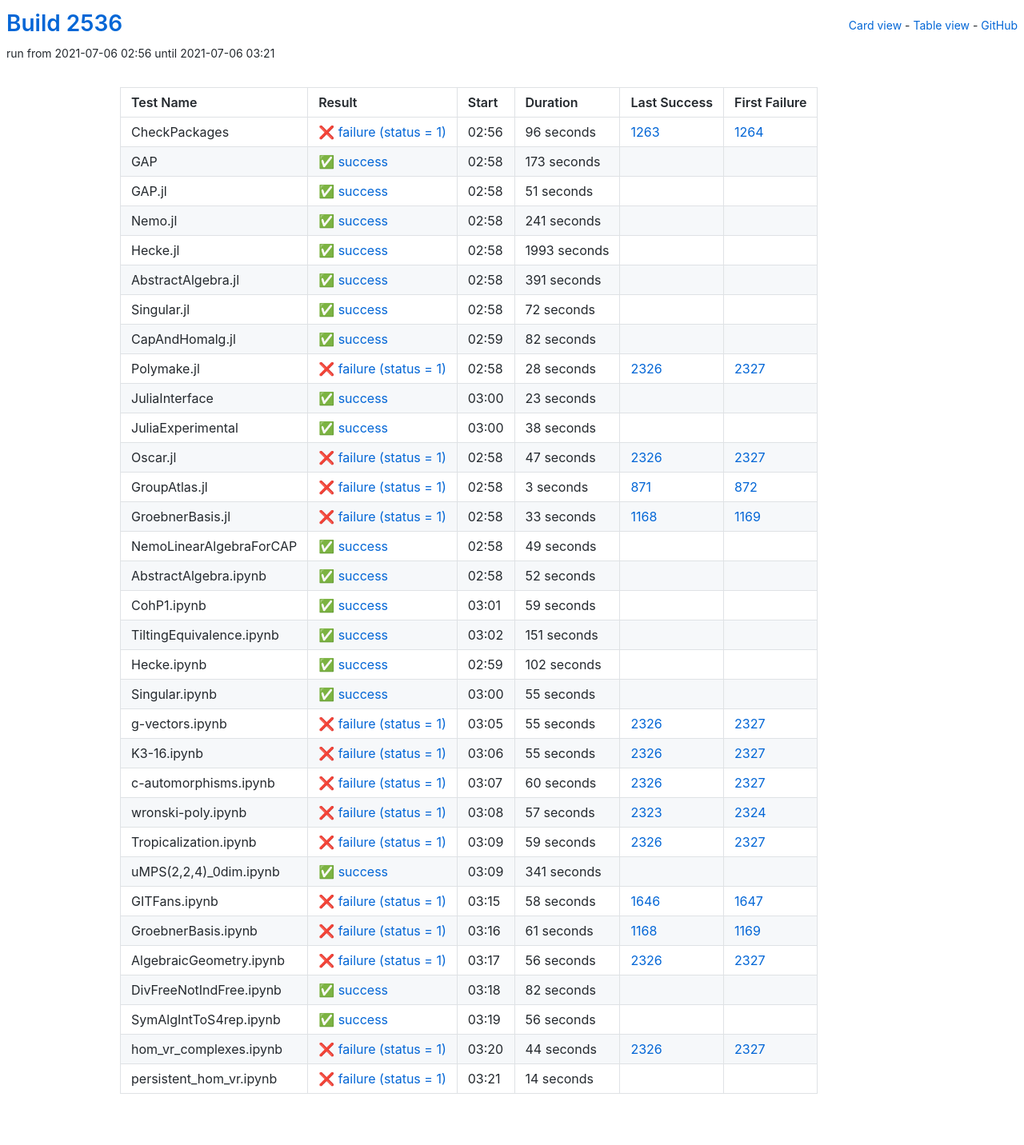
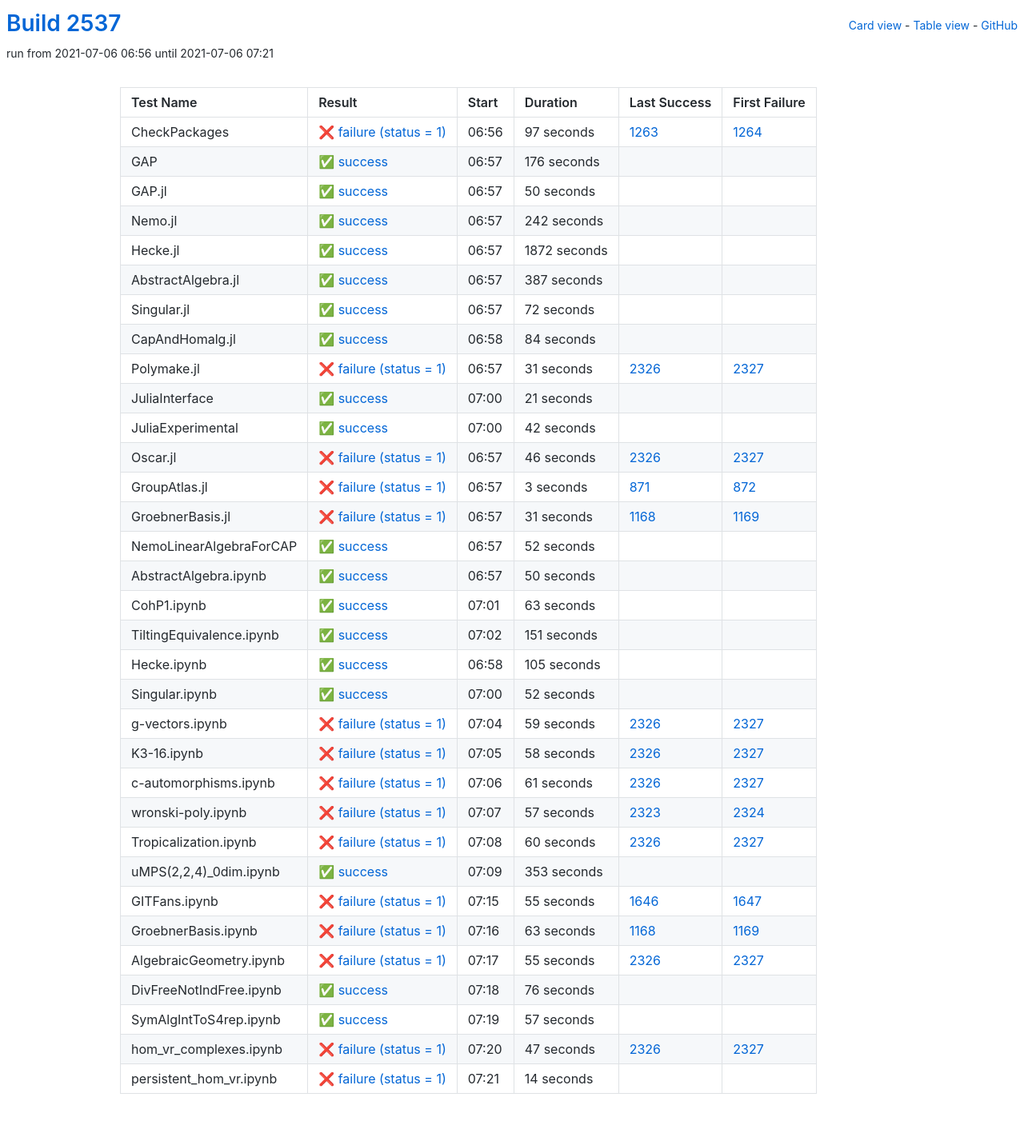
Before and after one commit to oscar-system/oscar-ci-status-stable, a Jekyll site: the page built from table.html, in a window 1280 px wide. Shown: the whole page at 80% size. Built offline with Jekyll 4.4.1, drawn with Linux system fonts in a browser that asks for light colours.

Commit message:
Build #2537

```diff
--- a/_data/ci.yml
+++ b/_data/ci.yml
@@ -1,6 +1,6 @@
 ---
-build: 2536
-build_url: https://oscarci.mathematik.uni-kl.de/job/oscar-stable/2536/
+build: 2537
+build_url: https://oscarci.mathematik.uni-kl.de/job/oscar-stable/2537/
 job: oscar-stable
 organization: oscar-system
 repo: oscar-ci-status-stable
@@ -8,80 +8,80 @@ repourl: https://github.com/oscar-system/oscar-ci-status-stable
 tests:
 - name: CheckPackages
   id: checkpackages
-  log: https://oscarci.mathematik.uni-kl.de/job/oscar-stable/2536/artifact/logs/build-2536/CheckPackages.log
-  start: 2021-07-06 02:56
+  log: https://oscarci.mathematik.uni-kl.de/job/oscar-stable/2537/artifact/logs/build-2537/CheckPackages.log
+  start: 2021-07-06 06:56
   success: false
   exitcode: 1
   status: failure
-  duration: 96
+  duration: 97
   last_success: 1263
   last_success_url: https://oscarci.mathematik.uni-kl.de/job/oscar-stable/1263/
   first_failure: 1264
   first_failure_url: https://oscarci.mathematik.uni-kl.de/job/oscar-stable/1264/
 - name: GAP
   id: gap
-  log: https://oscarci.mathematik.uni-kl.de/job/oscar-stable/2536/artifact/logs/build-2536/GAP.log
-  start: 2021-07-06 02:58
+  log: https://oscarci.mathematik.uni-kl.de/job/oscar-stable/2537/artifact/logs/build-2537/GAP.log
+  start: 2021-07-06 06:57
   success: true
   exitcode: 0
   status: success
-  duration: 173
+  duration: 176
   last_success: false
   last_success_url:
   first_failure: false
   first_failure_url:
 - name: GAP.jl
   id: gap-jl
-  log: https://oscarci.mathematik.uni-kl.de/job/oscar-stable/2536/artifact/logs/build-2536/GAP.jl.log
-  start: 2021-07-06 02:58
+  log: https://oscarci.mathematik.uni-kl.de/job/oscar-stable/2537/artifact/logs/build-2537/GAP.jl.log
+  start: 2021-07-06 06:57
   success: true
   exitcode: 0
   status: success
-  duration: 51
+  duration: 50
   last_success: false
   last_success_url:
   first_failure: false
   first_failure_url:
 - name: Nemo.jl
   id: nemo-jl
-  log: https://oscarci.mathematik.uni-kl.de/job/oscar-stable/2536/artifact/logs/build-2536/Nemo.jl.log
-  start: 2021-07-06 02:58
+  log: https://oscarci.mathematik.uni-kl.de/job/oscar-stable/2537/artifact/logs/build-2537/Nemo.jl.log
+  start: 2021-07-06 06:57
   success: true
   exitcode: 0
   status: success
-  duration: 241
+  duration: 242
   last_success: false
   last_success_url:
   first_failure: false
   first_failure_url:
 - name: Hecke.jl
   id: hecke-jl
-  log: https://oscarci.mathematik.uni-kl.de/job/oscar-stable/2536/artifact/logs/build-2536/Hecke.jl.log
-  start: 2021-07-06 02:58
+  log: https://oscarci.mathematik.uni-kl.de/job/oscar-stable/2537/artifact/logs/build-2537/Hecke.jl.log
+  start: 2021-07-06 06:57
   success: true
   exitcode: 0
   status: success
-  duration: 1993
+  duration: 1872
   last_success: false
   last_success_url:
   first_failure: false
   first_failure_url:
 - name: AbstractAlgebra.jl
   id: abstractalgebra-jl
-  log: https://oscarci.mathematik.uni-kl.de/job/oscar-stable/2536/artifact/logs/build-2536/AbstractAlgebra.jl.log
-  start: 2021-07-06 02:58
+  log: https://oscarci.mathematik.uni-kl.de/job/oscar-stable/2537/artifact/logs/build-2537/AbstractAlgebra.jl.log
+  start: 2021-07-06 06:57
   success: true
   exitcode: 0
   status: success
-  duration: 391
+  duration: 387
   last_success: false
   last_success_url:
   first_failure: false
   first_failure_url:
 - name: Singular.jl
   id: singular-jl
-  log: https://oscarci.mathematik.uni-kl.de/job/oscar-stable/2536/artifact/logs/build-2536/Singular.jl.log
-  start: 2021-07-06 02:58
+  log: https://oscarci.mathematik.uni-kl.de/job/oscar-stable/2537/artifact/logs/build-2537/Singular.jl.log
+  start: 2021-07-06 06:57
   success: true
   exitcode: 0
   status: success
@@ -92,68 +92,68 @@ tests:
   first_failure_url:
 - name: CapAndHomalg.jl
   id: capandhomalg-jl
-  log: https://oscarci.mathematik.uni-kl.de/job/oscar-stable/2536/artifact/logs/build-2536/CapAndHomalg.jl.log
-  start: 2021-07-06 02:59
+  log: https://oscarci.mathematik.uni-kl.de/job/oscar-stable/2537/artifact/logs/build-2537/CapAndHomalg.jl.log
+  start: 2021-07-06 06:58
   success: true
   exitcode: 0
   status: success
-  duration: 82
+  duration: 84
   last_success: false
   last_success_url:
   first_failure: false
   first_failure_url:
 - name: Polymake.jl
   id: polymake-jl
-  log: https://oscarci.mathematik.uni-kl.de/job/oscar-stable/2536/artifact/logs/build-2536/Polymake.jl.log
-  start: 2021-07-06 02:58
+  log: https://oscarci.mathematik.uni-kl.de/job/oscar-stable/2537/artifact/logs/build-2537/Polymake.jl.log
+  start: 2021-07-06 06:57
   success: false
   exitcode: 1
   status: failure
-  duration: 28
+  duration: 31
   last_success: 2326
   last_success_url: https://oscarci.mathematik.uni-kl.de/job/oscar-stable/2326/
   first_failure: 2327
   first_failure_url: https://oscarci.mathematik.uni-kl.de/job/oscar-stable/2327/
 - name: JuliaInterface
   id: juliainterface
-  log: https://oscarci.mathematik.uni-kl.de/job/oscar-stable/2536/artifact/logs/build-2536/JuliaInterface.log
-  start: 2021-07-06 03:00
+  log: https://oscarci.mathematik.uni-kl.de/job/oscar-stable/2537/artifact/logs/build-2537/JuliaInterface.log
+  start: 2021-07-06 07:00
   success: true
   exitcode: 0
   status: success
-  duration: 23
+  duration: 21
   last_success: false
   last_success_url:
   first_failure: false
   first_failure_url:
 - name: JuliaExperimental
   id: juliaexperimental
-  log: https://oscarci.mathematik.uni-kl.de/job/oscar-stable/2536/artifact/logs/build-2536/JuliaExperimental.log
-  start: 2021-07-06 03:00
+  log: https://oscarci.mathematik.uni-kl.de/job/oscar-stable/2537/artifact/logs/build-2537/JuliaExperimental.log
+  start: 2021-07-06 07:00
   success: true
   exitcode: 0
   status: success
-  duration: 38
+  duration: 42
   last_success: false
   last_success_url:
   first_failure: false
   first_failure_url:
 - name: Oscar.jl
   id: oscar-jl
-  log: https://oscarci.mathematik.uni-kl.de/job/oscar-stable/2536/artifact/logs/build-2536/Oscar.jl.log
-  start: 2021-07-06 02:58
+  log: https://oscarci.mathematik.uni-kl.de/job/oscar-stable/2537/artifact/logs/build-2537/Oscar.jl.log
+  start: 2021-07-06 06:57
   success: false
   exitcode: 1
   status: failure
-  duration: 47
+  duration: 46
   last_success: 2326
   last_success_url: https://oscarci.mathematik.uni-kl.de/job/oscar-stable/2326/
   first_failure: 2327
   first_failure_url: https://oscarci.mathematik.uni-kl.de/job/oscar-stable/2327/
 - name: GroupAtlas.jl
   id: groupatlas-jl
-  log: https://oscarci.mathematik.uni-kl.de/job/oscar-stable/2536/artifact/logs/build-2536/GroupAtlas.jl.log
-  start: 2021-07-06 02:58
+  log: https://oscarci.mathematik.uni-kl.de/job/oscar-stable/2537/artifact/logs/build-2537/GroupAtlas.jl.log
+  start: 2021-07-06 06:57
   success: false
   exitcode: 1
   status: failure
@@ -164,32 +164,20 @@ tests:
   first_failure_url: https://oscarci.mathematik.uni-kl.de/job/oscar-stable/872/
 - name: GroebnerBasis.jl
   id: groebnerbasis-jl
-  log: https://oscarci.mathematik.uni-kl.de/job/oscar-stable/2536/artifact/logs/build-2536/GroebnerBasis.jl.log
-  start: 2021-07-06 02:58
+  log: https://oscarci.mathematik.uni-kl.de/job/oscar-stable/2537/artifact/logs/build-2537/GroebnerBasis.jl.log
+  start: 2021-07-06 06:57
   success: false
   exitcode: 1
   status: failure
-  duration: 33
+  duration: 31
   last_success: 1168
   last_success_url: https://oscarci.mathematik.uni-kl.de/job/oscar-stable/1168/
   first_failure: 1169
   first_failure_url: https://oscarci.mathematik.uni-kl.de/job/oscar-stable/1169/
 - name: NemoLinearAlgebraForCAP
   id: nemolinearalgebraforcap
-  log: https://oscarci.mathematik.uni-kl.de/job/oscar-stable/2536/artifact/logs/build-2536/NemoLinearAlgebraForCAP.log
-  start: 2021-07-06 02:58
-  success: true
-  exitcode: 0
-  status: success
-  duration: 49
-  last_success: false
-  last_success_url:
-  first_failure: false
-  first_failure_url:
-- name: AbstractAlgebra.ipynb
-  id: abstractalgebra-ipynb
-  log: https://oscarci.mathematik.uni-kl.de/job/oscar-stable/2536/artifact/logs/build-2536/AbstractAlgebra.ipynb.log
-  start: 2021-07-06 02:58
+  log: https://oscarci.mathematik.uni-kl.de/job/oscar-stable/2537/artifact/logs/build-2537/NemoLinearAlgebraForCAP.log
+  start: 2021-07-06 06:57
   success: true
   exitcode: 0
   status: success
@@ -198,22 +186,34 @@ tests:
   last_success_url:
   first_failure: false
   first_failure_url:
-- name: CohP1.ipynb
-  id: cohp1-ipynb
-  log: https://oscarci.mathematik.uni-kl.de/job/oscar-stable/2536/artifact/logs/build-2536/CohP1.ipynb.log
-  start: 2021-07-06 03:01
+- name: AbstractAlgebra.ipynb
+  id: abstractalgebra-ipynb
+  log: https://oscarci.mathematik.uni-kl.de/job/oscar-stable/2537/artifact/logs/build-2537/AbstractAlgebra.ipynb.log
+  start: 2021-07-06 06:57
   success: true
   exitcode: 0
   status: success
-  duration: 59
+  duration: 50
+  last_success: false
+  last_success_url:
+  first_failure: false
+  first_failure_url:
+- name: CohP1.ipynb
+  id: cohp1-ipynb
+  log: https://oscarci.mathematik.uni-kl.de/job/oscar-stable/2537/artifact/logs/build-2537/CohP1.ipynb.log
+  start: 2021-07-06 07:01
+  success: true
+  exitcode: 0
+  status: success
+  duration: 63
   last_success: false
   last_success_url:
   first_failure: false
   first_failure_url:
 - name: TiltingEquivalence.ipynb
   id: tiltingequivalence-ipynb
-  log: https://oscarci.mathematik.uni-kl.de/job/oscar-stable/2536/artifact/logs/build-2536/TiltingEquivalence.ipynb.log
-  start: 2021-07-06 03:02
+  log: https://oscarci.mathematik.uni-kl.de/job/oscar-stable/2537/artifact/logs/build-2537/TiltingEquivalence.ipynb.log
+  start: 2021-07-06 07:02
   success: true
   exitcode: 0
   status: success
@@ -224,68 +224,68 @@ tests:
   first_failure_url:
 - name: Hecke.ipynb
   id: hecke-ipynb
-  log: https://oscarci.mathematik.uni-kl.de/job/oscar-stable/2536/artifact/logs/build-2536/Hecke.ipynb.log
-  start: 2021-07-06 02:59
+  log: https://oscarci.mathematik.uni-kl.de/job/oscar-stable/2537/artifact/logs/build-2537/Hecke.ipynb.log
+  start: 2021-07-06 06:58
   success: true
   exitcode: 0
   status: success
-  duration: 102
+  duration: 105
   last_success: false
   last_success_url:
   first_failure: false
   first_failure_url:
 - name: Singular.ipynb
   id: singular-ipynb
-  log: https://oscarci.mathematik.uni-kl.de/job/oscar-stable/2536/artifact/logs/build-2536/Singular.ipynb.log
-  start: 2021-07-06 03:00
+  log: https://oscarci.mathematik.uni-kl.de/job/oscar-stable/2537/artifact/logs/build-2537/Singular.ipynb.log
+  start: 2021-07-06 07:00
   success: true
   exitcode: 0
   status: success
-  duration: 55
+  duration: 52
   last_success: false
   last_success_url:
   first_failure: false
   first_failure_url:
 - name: g-vectors.ipynb
   id: g-vectors-ipynb
-  log: https://oscarci.mathematik.uni-kl.de/job/oscar-stable/2536/artifact/logs/build-2536/g-vectors.ipynb.log
-  start: 2021-07-06 03:05
+  log: https://oscarci.mathematik.uni-kl.de/job/oscar-stable/2537/artifact/logs/build-2537/g-vectors.ipynb.log
+  start: 2021-07-06 07:04
   success: false
   exitcode: 1
   status: failure
-  duration: 55
+  duration: 59
   last_success: 2326
   last_success_url: https://oscarci.mathematik.uni-kl.de/job/oscar-stable/2326/
   first_failure: 2327
   first_failure_url: https://oscarci.mathematik.uni-kl.de/job/oscar-stable/2327/
 - name: K3-16.ipynb
   id: k3-16-ipynb
-  log: https://oscarci.mathematik.uni-kl.de/job/oscar-stable/2536/artifact/logs/build-2536/K3-16.ipynb.log
-  start: 2021-07-06 03:06
+  log: https://oscarci.mathematik.uni-kl.de/job/oscar-stable/2537/artifact/logs/build-2537/K3-16.ipynb.log
+  start: 2021-07-06 07:05
   success: false
   exitcode: 1
   status: failure
-  duration: 55
+  duration: 58
   last_success: 2326
   last_success_url: https://oscarci.mathematik.uni-kl.de/job/oscar-stable/2326/
   first_failure: 2327
   first_failure_url: https://oscarci.mathematik.uni-kl.de/job/oscar-stable/2327/
 - name: c-automorphisms.ipynb
   id: c-automorphisms-ipynb
-  log: https://oscarci.mathematik.uni-kl.de/job/oscar-stable/2536/artifact/logs/build-2536/c-automorphisms.ipynb.log
-  start: 2021-07-06 03:07
+  log: https://oscarci.mathematik.uni-kl.de/job/oscar-stable/2537/artifact/logs/build-2537/c-automorphisms.ipynb.log
+  start: 2021-07-06 07:06
   success: false
   exitcode: 1
   status: failure
-  duration: 60
+  duration: 61
   last_success: 2326
   last_success_url: https://oscarci.mathematik.uni-kl.de/job/oscar-stable/2326/
   first_failure: 2327
   first_failure_url: https://oscarci.mathematik.uni-kl.de/job/oscar-stable/2327/
 - name: wronski-poly.ipynb
   id: wronski-poly-ipynb
-  log: https://oscarci.mathematik.uni-kl.de/job/oscar-stable/2536/artifact/logs/build-2536/wronski-poly.ipynb.log
-  start: 2021-07-06 03:08
+  log: https://oscarci.mathematik.uni-kl.de/job/oscar-stable/2537/artifact/logs/build-2537/wronski-poly.ipynb.log
+  start: 2021-07-06 07:07
   success: false
   exitcode: 1
   status: failure
@@ -296,104 +296,104 @@ tests:
   first_failure_url: https://oscarci.mathematik.uni-kl.de/job/oscar-stable/2324/
 - name: Tropicalization.ipynb
   id: tropicalization-ipynb
-  log: https://oscarci.mathematik.uni-kl.de/job/oscar-stable/2536/artifact/logs/build-2536/Tropicalization.ipynb.log
-  start: 2021-07-06 03:09
+  log: https://oscarci.mathematik.uni-kl.de/job/oscar-stable/2537/artifact/logs/build-2537/Tropicalization.ipynb.log
+  start: 2021-07-06 07:08
   success: false
   exitcode: 1
   status: failure
-  duration: 59
+  duration: 60
   last_success: 2326
   last_success_url: https://oscarci.mathematik.uni-kl.de/job/oscar-stable/2326/
   first_failure: 2327
   first_failure_url: https://oscarci.mathematik.uni-kl.de/job/oscar-stable/2327/
 - name: uMPS(2,2,4)_0dim.ipynb
   id: umps-2-2-4-0dim-ipynb
-  log: https://oscarci.mathematik.uni-kl.de/job/oscar-stable/2536/artifact/logs/build-2536/uMPS-2-2-4-_0dim.ipynb.log
-  start: 2021-07-06 03:09
+  log: https://oscarci.mathematik.uni-kl.de/job/oscar-stable/2537/artifact/logs/build-2537/uMPS-2-2-4-_0dim.ipynb.log
+  start: 2021-07-06 07:09
   success: true
   exitcode: 0
   status: success
-  duration: 341
+  duration: 353
   last_success: false
   last_success_url:
   first_failure: false
   first_failure_url:
 - name: GITFans.ipynb
   id: gitfans-ipynb
-  log: https://oscarci.mathematik.uni-kl.de/job/oscar-stable/2536/artifact/logs/build-2536/GITFans.ipynb.log
-  start: 2021-07-06 03:15
+  log: https://oscarci.mathematik.uni-kl.de/job/oscar-stable/2537/artifact/logs/build-2537/GITFans.ipynb.log
+  start: 2021-07-06 07:15
   success: false
   exitcode: 1
   status: failure
-  duration: 58
+  duration: 55
   last_success: 1646
   last_success_url: https://oscarci.mathematik.uni-kl.de/job/oscar-stable/1646/
   first_failure: 1647
   first_failure_url: https://oscarci.mathematik.uni-kl.de/job/oscar-stable/1647/
 - name: GroebnerBasis.ipynb
   id: groebnerbasis-ipynb
-  log: https://oscarci.mathematik.uni-kl.de/job/oscar-stable/2536/artifact/logs/build-2536/GroebnerBasis.ipynb.log
-  start: 2021-07-06 03:16
+  log: https://oscarci.mathematik.uni-kl.de/job/oscar-stable/2537/artifact/logs/build-2537/GroebnerBasis.ipynb.log
+  start: 2021-07-06 07:16
   success: false
   exitcode: 1
   status: failure
-  duration: 61
+  duration: 63
   last_success: 1168
   last_success_url: https://oscarci.mathematik.uni-kl.de/job/oscar-stable/1168/
   first_failure: 1169
   first_failure_url: https://oscarci.mathematik.uni-kl.de/job/oscar-stable/1169/
 - name: AlgebraicGeometry.ipynb
   id: algebraicgeometry-ipynb
-  log: https://oscarci.mathematik.uni-kl.de/job/oscar-stable/2536/artifact/logs/build-2536/AlgebraicGeometry.ipynb.log
-  start: 2021-07-06 03:17
+  log: https://oscarci.mathematik.uni-kl.de/job/oscar-stable/2537/artifact/logs/build-2537/AlgebraicGeometry.ipynb.log
+  start: 2021-07-06 07:17
   success: false
   exitcode: 1
   status: failure
-  duration: 56
+  duration: 55
   last_success: 2326
   last_success_url: https://oscarci.mathematik.uni-kl.de/job/oscar-stable/2326/
   first_failure: 2327
   first_failure_url: https://oscarci.mathematik.uni-kl.de/job/oscar-stable/2327/
 - name: DivFreeNotIndFree.ipynb
   id: divfreenotindfree-ipynb
-  log: https://oscarci.mathematik.uni-kl.de/job/oscar-stable/2536/artifact/logs/build-2536/DivFreeNotIndFree.ipynb.log
-  start: 2021-07-06 03:18
+  log: https://oscarci.mathematik.uni-kl.de/job/oscar-stable/2537/artifact/logs/build-2537/DivFreeNotIndFree.ipynb.log
+  start: 2021-07-06 07:18
   success: true
   exitcode: 0
   status: success
-  duration: 82
+  duration: 76
   last_success: false
   last_success_url:
   first_failure: false
   first_failure_url:
 - name: SymAlgIntToS4rep.ipynb
   id: symalginttos4rep-ipynb
-  log: https://oscarci.mathematik.uni-kl.de/job/oscar-stable/2536/artifact/logs/build-2536/SymAlgIntToS4rep.ipynb.log
-  start: 2021-07-06 03:19
+  log: https://oscarci.mathematik.uni-kl.de/job/oscar-stable/2537/artifact/logs/build-2537/SymAlgIntToS4rep.ipynb.log
+  start: 2021-07-06 07:19
   success: true
   exitcode: 0
   status: success
-  duration: 56
+  duration: 57
   last_success: false
   last_success_url:
   first_failure: false
   first_failure_url:
 - name: hom_vr_complexes.ipynb
   id: hom-vr-complexes-ipynb
-  log: https://oscarci.mathematik.uni-kl.de/job/oscar-stable/2536/artifact/logs/build-2536/hom_vr_complexes.ipynb.log
-  start: 2021-07-06 03:20
+  log: https://oscarci.mathematik.uni-kl.de/job/oscar-stable/2537/artifact/logs/build-2537/hom_vr_complexes.ipynb.log
+  start: 2021-07-06 07:20
   success: false
   exitcode: 1
   status: failure
-  duration: 44
+  duration: 47
   last_success: 2326
   last_success_url: https://oscarci.mathematik.uni-kl.de/job/oscar-stable/2326/
   first_failure: 2327
   first_failure_url: https://oscarci.mathematik.uni-kl.de/job/oscar-stable/2327/
 - name: persistent_hom_vr.ipynb
   id: persistent-hom-vr-ipynb
-  log: https://oscarci.mathematik.uni-kl.de/job/oscar-stable/2536/artifact/logs/build-2536/persistent_hom_vr.ipynb.log
-  start: 2021-07-06 03:21
+  log: https://oscarci.mathematik.uni-kl.de/job/oscar-stable/2537/artifact/logs/build-2537/persistent_hom_vr.ipynb.log
+  start: 2021-07-06 07:21
   success: false
   exitcode: 1
   status: failure
```
Also changed, not shown: README.md.
